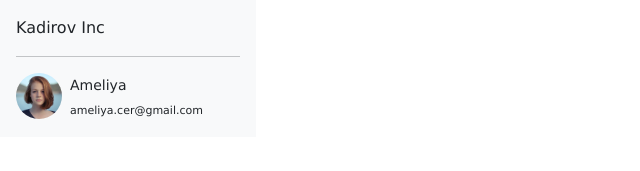
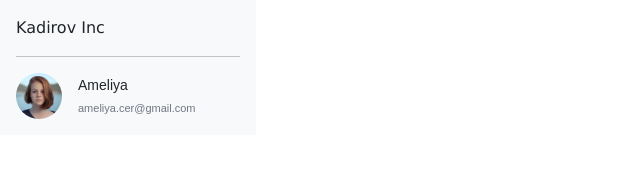
Before and after one commit to fayzullaev-developer/crm-front-dev, a Vue app: page / in a window 1280 px wide. Shown: the top 171 px of the page, without its empty margins (0-640 px from the left). Built offline with nearby package versions, Linux system fonts and the light colour scheme.

Commit message:
Font styling and flex

```diff
--- a/src/App.vue
+++ b/src/App.vue
@@ -10,12 +10,15 @@
                 <hr>
                 <div class="d-flex dropdown">
                     <div>
-                        <img class="rounded-circle me-2" src="@/assets/ameliya.png" alt="" width="46" height="46">
+                        <img class="rounded-circle me-3" src="@/assets/ameliya.png" alt="" width="46" height="46">
                     </div>
-                    <div class="">
-                        <span style="font-size: 14px;">Ameliya</span>
-                        <br />
-                        <span style="font-size: 11px;">ameliya.cer@gmail.com</span>
+                    <div class="d-flex flex-wrap">
+                        <div>
+                            <span class="name">Ameliya</span>
+                        </div>
+                        <div>
+                            <span class="d-flex align-items-start email">ameliya.cer@gmail.com</span>
+                        </div>
                     </div>
                 </div>
             </div>
@@ -26,5 +29,21 @@
 </template>
 
 <style scoped>
+@import url('https://fonts.googleapis.com');
+/*
+    npm install @fontsource/open-sans
+    npm install @fontsource/poppins
+*/
 
+.name {
+    font-family: 'Poppins', sans-serif;
+    font-size: 14px;
+}
+
+.email {
+    font-family: 'Poppins', sans-serif;
+    font-weight: 500;
+    font-size: 11px;
+    color: #707683;
+}
 </style>
```
